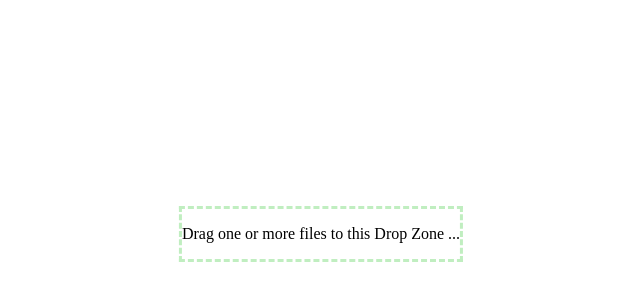
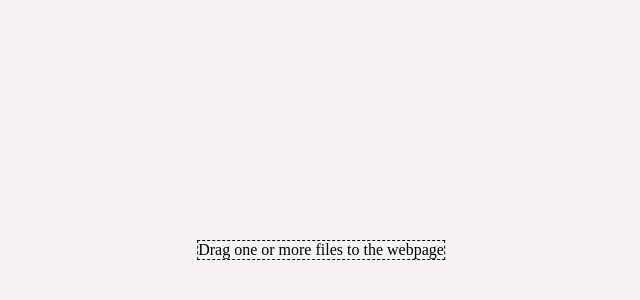
Before and after one commit to pantzanis/xmlInspectorWeb, a plain HTML site: page index.html in a window 1280 px wide. Shown: the part 166-466 px from the top of the page, without its empty margins (319-959 px from the left). Drawn offline with Linux system fonts and the light colour scheme.

Commit message:
dropzone element full screen

```diff
--- a/app.js
+++ b/app.js
@@ -44,6 +44,7 @@ function dropHandler(ev) {
   } else {
     // Use DataTransfer interface to access the file(s)
     for (var i = 0; i < ev.dataTransfer.files.length; i++) {
+      console.log("the browser does not support DataTransferItemList!");
       console.log(
         "... file[" + i + "].name = " + ev.dataTransfer.files[i].name
       );
--- a/index.html
+++ b/index.html
@@ -14,7 +14,7 @@
       ondrop="dropHandler(event);"
       ondragover="dragOverHandler(event);"
     >
-      <p>Drag one or more files to this Drop Zone ...</p>
+      <p id="dropBoxText">Drag one or more files to the webpage</p>
     </div>
   </body>
 </html>
--- a/main.css
+++ b/main.css
@@ -1,5 +1,10 @@
 #drop_zone {
-  border: 3px dashed rgb(192, 238, 192);
+  background: rgb(245, 243, 243);
+  height: 100vh;
+}
+
+#dropBoxText {
+  border: 1px dashed rgb(0, 14, 0);
   position: absolute;
   top: 50%;
   left: 50%;
```
